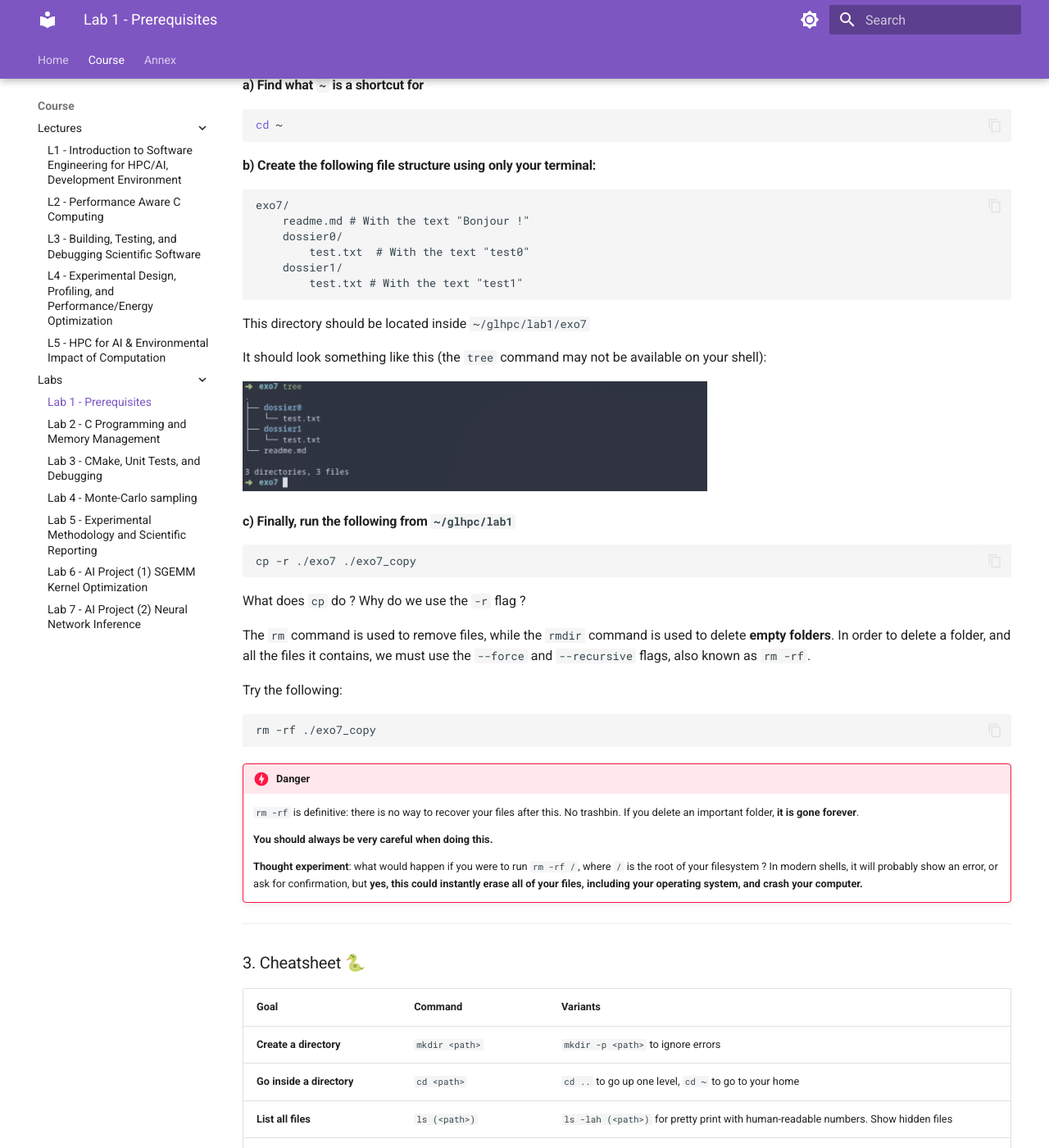
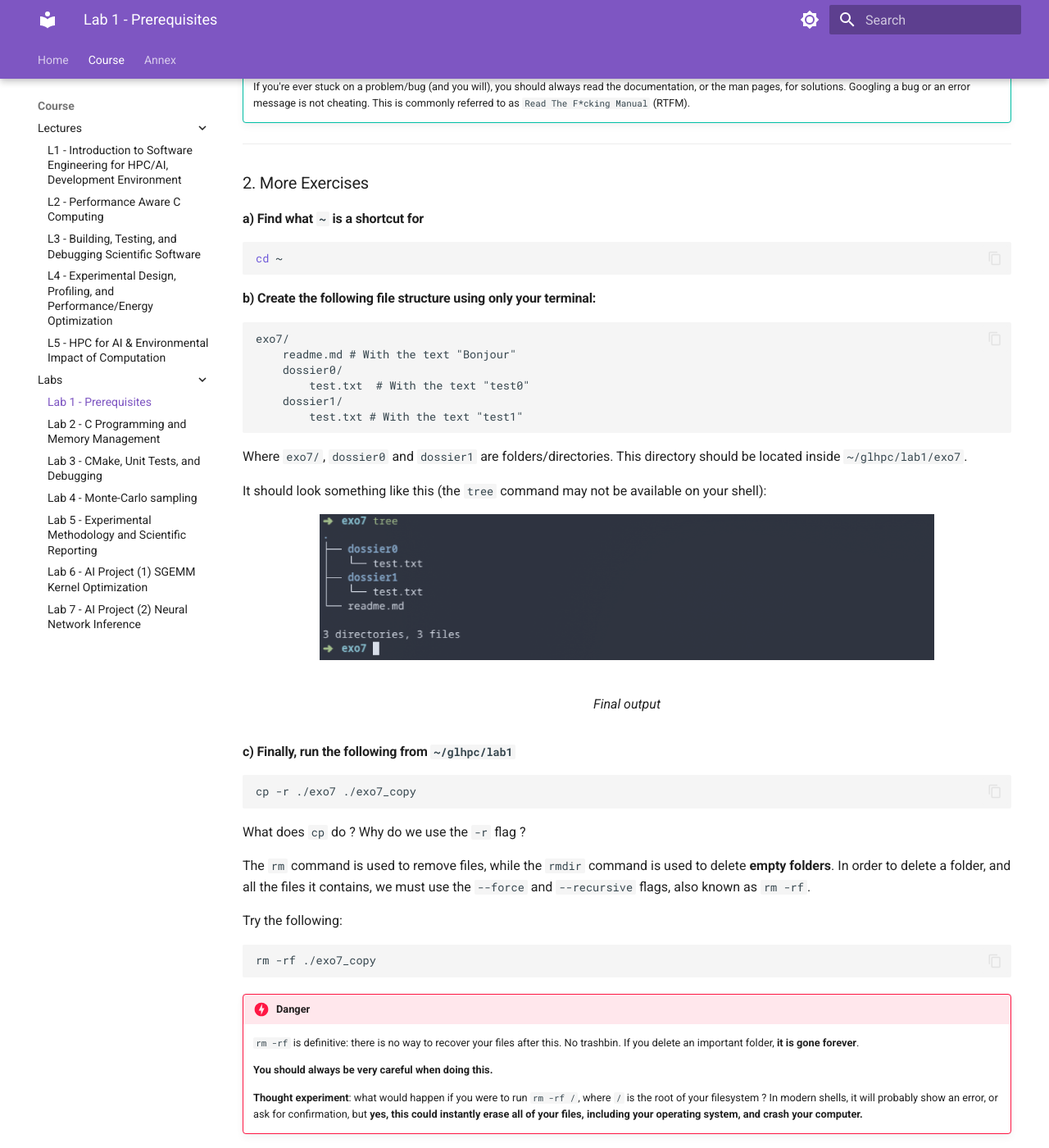
Before and after one commit to M1-CHPS/glhpc, an MkDocs documentation site: the page built from docs/lab1.md, in a window 1280 px wide and 1400 px high, scrolled down 3618 px. Shown: the whole window at 82% size. Built offline with MkDocs 1.6.1 and Material for MkDocs 9.7.7, drawn with Linux system fonts in a browser that asks for light colours; some of the changed text lies outside the part shown.

Commit message:
Slight revision to lab1

````diff
--- a/docs/lab1.md
+++ b/docs/lab1.md
@@ -37,7 +37,11 @@
 
 On Windows/MacOS, you most likely use the file manager or other graphical interfaces to interact with your computer. On linux however, we use the **Linux Shell** via a terminal/console.
 
-![The Shell](image/lab1/the_shell.png)
+<figure markdown="span">
+  ![The Shell](image/lab1/the_shell.png){ style="max-width: 80%; height: auto;" }
+  <figcaption>The Shell
+  </figcaption>
+</figure>
 
 The shell is a very powerful tool that allows you to interact with your computer in many ways. We will only cover the basics in this lab.
 
@@ -144,19 +148,23 @@
 #### b) Create the following file structure using only your terminal:
 ```
 exo7/
-    readme.md # With the text "Bonjour !"
+    readme.md # With the text "Bonjour"
     dossier0/
         test.txt  # With the text "test0"
     dossier1/
         test.txt # With the text "test1"
 ```
 
-This directory should be located inside `~/glhpc/lab1/exo7`
-
+Where `exo7/`, `dossier0` and `dossier1` are folders/directories.
+This directory should be located inside `~/glhpc/lab1/exo7`.
 
 It should look something like this (the `tree` command may not be available on your shell):
 
-![Final output](image/lab1/tree_exo7.png)
+<figure markdown="span">
+  ![Final output](image/lab1/tree_exo7.png){ style="max-width: 80%; height: auto;" }
+  <figcaption>Final output
+  </figcaption>
+</figure>
 
 #### c) Finally, run the following from `~/glhpc/lab1`
 
@@ -169,7 +177,7 @@
 The `rm` command is used to remove files, while the `rmdir` command is used to delete **empty folders**. In order to delete a folder, and all the files it contains, we must use the `--force` and `--recursive` flags, also known as `rm -rf`.
 
 Try the following:
-```
+```bash
 rm -rf ./exo7_copy
 ```
 
@@ -222,7 +230,11 @@
 
 We are now going to see the second most critical tool you will use during the Master, second only to the shell: a code editor. Modern code editors allow you to open source files, images, pdf, or even videos. You use your editor to create programs, and the shell to execute them.
 
-![vscode](image/lab1/vscode.png)
+<figure markdown="span">
+  ![vscode](image/lab1/vscode.png){ style="max-width: 80%; height: auto;" }
+  <figcaption>Visual Studio Code (VSCode) Example
+  </figcaption>
+</figure>
 
 As a starting point, you should download `VSCode` which will cover most of your needs in the future. Do NOT listen to your obnoxious classmates telling you to "just use vim". They cannot be saved.
 
@@ -289,17 +301,16 @@
 
 You should setup two factor authentication (2FA) ASAP.
 
+#### b) Follow the [official guide](https://docs.github.com/en/authentication/connecting-to-github-with-ssh/generating-a-new-ssh-key-and-adding-it-to-the-ssh-agent) on how to generate and add an ssh key to your github account.
+
 !!! Note
     Your github page is your portfolio. Your recruiter may look it up, or you may be able to bring it up during interviews to show projects you worked on previously.
 
     You should take care of it, and have a few clean projects to show !
 
-#### b) Follow the [official guide](https://docs.github.com/en/authentication/connecting-to-github-with-ssh/generating-a-new-ssh-key-and-adding-it-to-the-ssh-agent) on how to generate and add an ssh key to your github account.
-
 <hr class="gradient" />
 
 ## 5 - First C Project
-
 
 ### 0. Pulling from github Classroom
 
````
